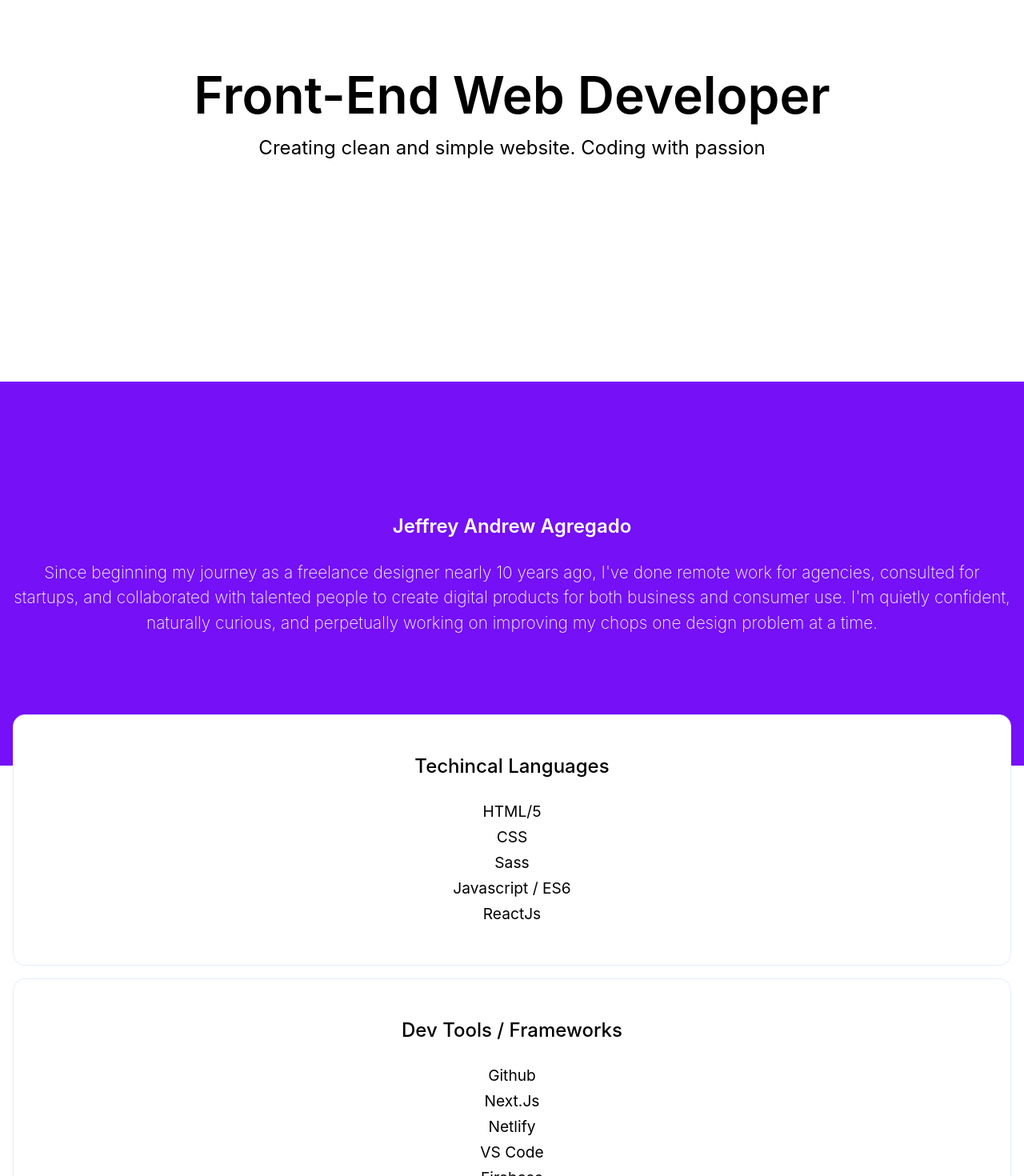
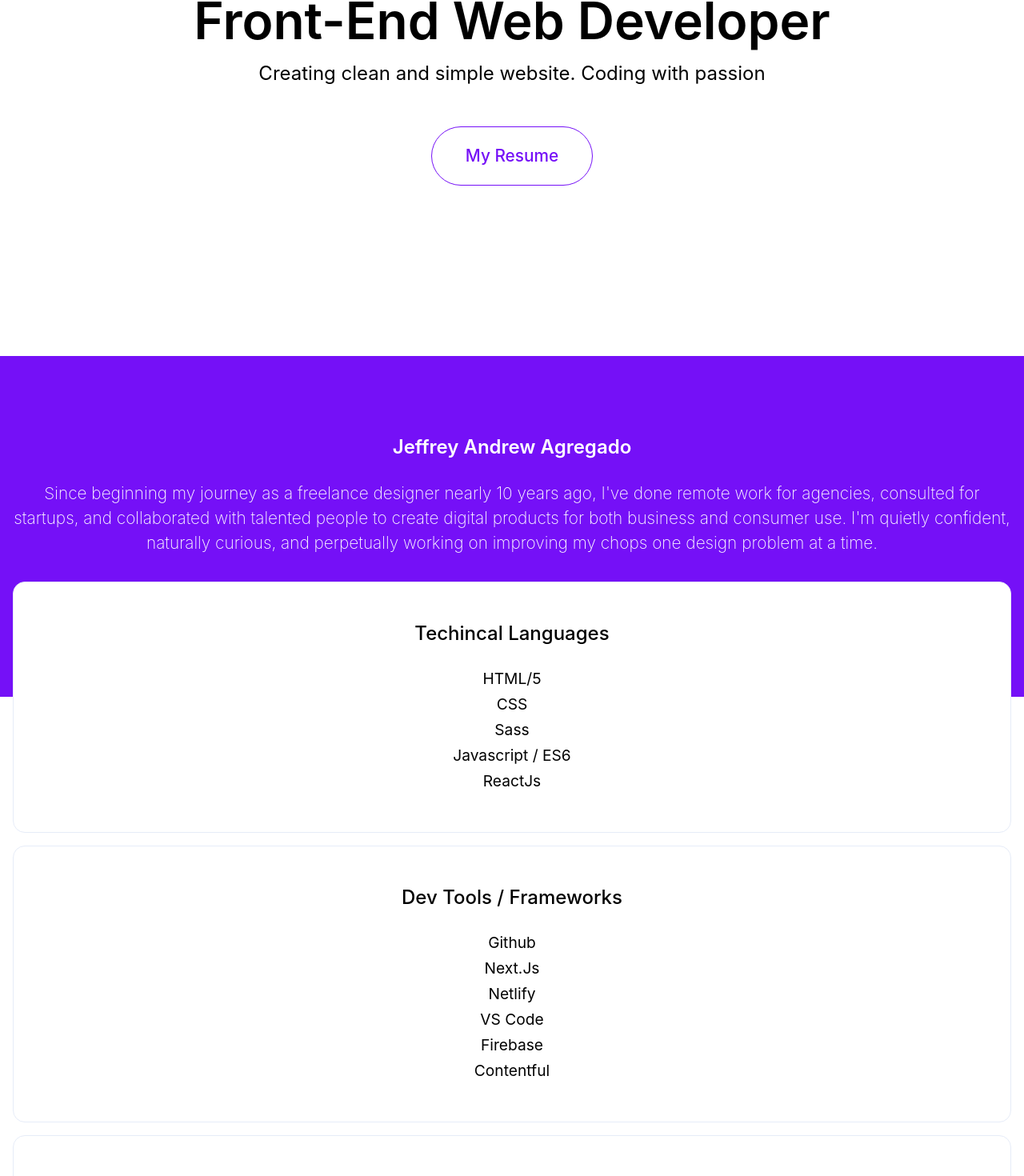
Before and after one commit to jeffagregado/portfoliov2, a Next.js app: page / in a window 1280 px wide. Shown: the part 329-1799 px from the top of the page at 80% size. Built offline with nearby package versions, Linux system fonts and the light colour scheme.

Commit message:
updated styles

```diff
--- /dev/null
+++ b/components/Button.tsx
@@ -0,0 +1,12 @@
+import { Props } from '../interfaces/index'
+import btnStyle from '../styles/Button.module.scss'
+
+interface BtnProps extends Props {
+    href: string
+}
+
+const Button = ({ children, href }: BtnProps) => {
+  return <button className={`${btnStyle.btn}`}><a href={href} target="_blank">{children}</a></button>
+}
+
+export default Button
--- a/components/Nav.tsx
+++ b/components/Nav.tsx
@@ -21,11 +21,6 @@ export const Nav = () => {
     {
       id: 'projects',
       name: 'Projects',
-      link: '#',
-    },
-    {
-      id: 'resume',
-      name: 'My Resume',
       link: '#',
     },
   ]
--- a/pages/index.tsx
+++ b/pages/index.tsx
@@ -1,6 +1,7 @@
 import { Card } from '../components/Card'
 import { Container } from '../components/Container'
 import sectionStyle from '../styles/Section.module.scss'
+import Button from '../components/Button'
 
 export default function Home() {
   return (
@@ -9,6 +10,9 @@ export default function Home() {
         <section className={sectionStyle['sectHome-hero']}>
           <h1>Front-End Web Developer</h1>
           <p>Creating clean and simple website. Coding with passion</p>
+          <Button href="https://1drv.ms/b/s!AsjTvQE1H1sciZRqfTWUy5U3JnTsng?e=l3fMNh">
+            My Resume
+          </Button>
         </section>
       </Container>
 
--- a/styles/Button.module.scss
+++ b/styles/Button.module.scss
@@ -1,7 +1,8 @@
 @import './Utilities/mixins';
 
 .btn {
-  @include button(10px);
+  @include button(50px);
+  @include font(1.3rem, 500);
 }
 
 .btn-top {
--- a/styles/Nav.module.scss
+++ b/styles/Nav.module.scss
@@ -1,12 +1,12 @@
 @import './Utilities/mixins';
 
 .navMain {
-  margin: 2rem 0;
+  margin: 1em 0;
   display: flex;
   flex-direction: column;
   overflow: hidden;
 
-  @screen md {
+  @screen lg {
     flex-direction: row;
     justify-content: space-between;
   }
@@ -17,7 +17,7 @@
     justify-content: space-between;
     align-items: center;
     color: $primary;
-    flex-grow: 1;
+    flex-grow: 5;
   }
 
   .nav-list {
@@ -55,7 +55,7 @@
     &.collapse {
       max-height: 0;
 
-      @screen md {
+      @screen lg {
         max-height: 280px;
       }
     }
@@ -64,12 +64,13 @@
       max-height: 280px;
     }
 
-    @screen md {
+    @screen lg {
       display: flex;
       flex-direction: row;
-      flex-grow: 1;
+      flex: 1 1 20%;
 
       li {
+        flex-grow: 1;
         &:last-child {
           box-shadow: none;
         }
@@ -92,7 +93,7 @@
       margin: 5px 0;
     }
 
-    @screen sm {
+    @screen lg {
       display: none;
     }
   }
--- a/styles/Section.module.scss
+++ b/styles/Section.module.scss
@@ -20,16 +20,24 @@
 
       & > p {
         @include font($fontSub);
+        margin-bottom: 2em;
       }
     }
   }
 
   &.sectIntro {
-    min-height: 60vh;
+    min-height: 50vh;
     background-color: $primary;
+    align-items: center;
+    padding-top: 5em;
+    padding-bottom: 15em;
 
-    @screen md {
-      min-height: 50vh;
+    @media (min-width: 360px) {
+      padding-bottom: 10em;
+    }
+
+    @screen xl {
+      min-height: 60vh;
     }
 
     .sectIntro-intro {
@@ -61,7 +69,12 @@
   }
 
   &.sectSkills {
-    margin-top: -5em;
+    margin-top: -10em;
+    margin-bottom: 5em;
+
+    @screen sm {
+      margin-top: -10em;
+    }
 
     .skills {
       display: flex;
--- a/styles/Utilities/_mixins.scss
+++ b/styles/Utilities/_mixins.scss
@@ -1,9 +1,9 @@
 @mixin button($radius) {
   border-radius: $radius;
-  border-color: $primary;
+  border: 1px solid $primary;
   color: $primary;
-  padding: 1rem 2rem;
-  transition: 0.5s ease-in-out;
+  padding: 1em 2em;
+  transition: 0.5s ease;
 
   &:hover {
     background-color: $primary;
--- a/styles/Utilities/_variables.scss
+++ b/styles/Utilities/_variables.scss
@@ -5,16 +5,5 @@ $fontTitle: 1.5rem;
 $fontSub: 1.5rem;
 $fontPara: 1rem;
 
-/* .even-columns {
-  display: flex;
-  gap: 1em;
-}
-
-.grid-ish {
-  display: flex;
-  flex-wrap: wrap;
-
-  & > * {
-    flex: 1 1 10em;
-  }
-} */
+// screens
+$iphone: 320px;
```
